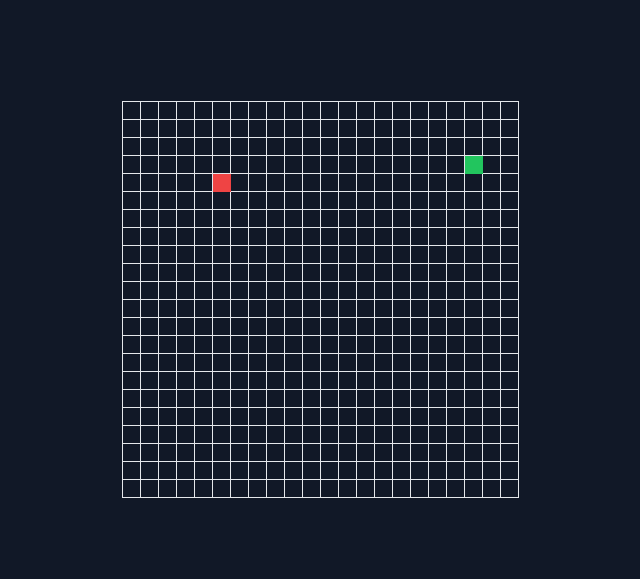
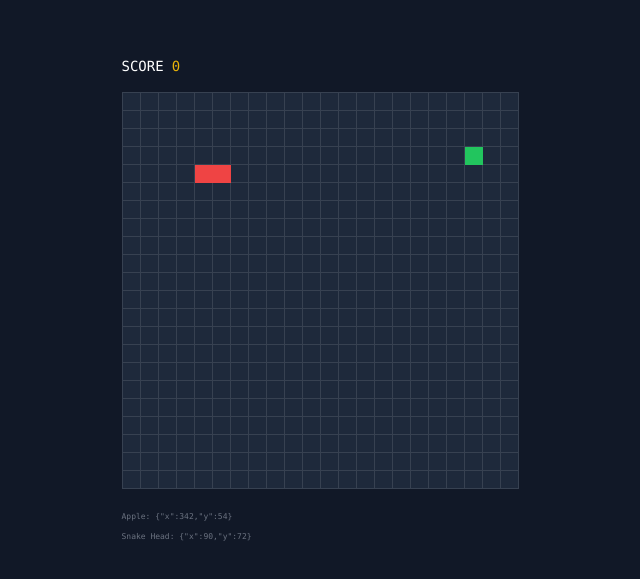
Before and after one commit to eleviven/snake-game-react, a React (Create React App) app: page / in a window 1280 px wide. Shown: the part 101-680 px from the top of the page, without its empty margins (320-960 px from the left). Built offline with nearby package versions, Linux system fonts and the light colour scheme; the HTML template or start-up script is replaced by a standard one.

Commit message:
Added game over modal to app

```diff
--- a/src/App.tsx
+++ b/src/App.tsx
@@ -1,38 +1,51 @@
 import { FC, useEffect } from "react";
 import shallow from "zustand/shallow";
-import { Apple, Board, Snake } from "./components";
+import { Apple, Board, Details, GameInfo, Snake } from "./components";
 import { DIRECTIONS } from "./constants";
 import { useGameStore } from "./store/game.store";
+import { GAME_STATUSES } from "./types";
 
 const App: FC = () => {
   const initGame = useGameStore((state) => state.initGame);
   const moveSnake = useGameStore((state) => state.moveSnake);
   const setDirection = useGameStore((state) => state.setDirection);
+  const setStatus = useGameStore((state) => state.setStatus);
   const checkIfEat = useGameStore((state) => state.checkIfEat);
-  const setStatus = useGameStore((state) => state.setStatus);
+  const checkIfCross = useGameStore((state) => state.checkIfCross);
+  const checkIfBorder = useGameStore((state) => state.checkIfBorder);
 
-  const { status } = useGameStore(
+  const { status, score } = useGameStore(
     (state) => ({
       status: state.status,
+      score: state.score,
     }),
     shallow
   );
 
   useEffect(() => {
     initGame();
+    // eslint-disable-next-line react-hooks/exhaustive-deps
+  }, []);
+
+  useEffect(() => {
+    if (status === GAME_STATUSES.END) return;
     window.addEventListener("keydown", handleKeyDown);
     return () => {
       window.removeEventListener("keydown", handleKeyDown);
     };
     // eslint-disable-next-line react-hooks/exhaustive-deps
-  }, []);
+  }, [status]);
 
   useEffect(() => {
     const callback = () => {
       moveSnake();
       checkIfEat();
+      checkIfCross();
+      checkIfBorder();
     };
-    if (!status) return;
+    if ([GAME_STATUSES.END, GAME_STATUSES.STOP].includes(status)) {
+      return;
+    }
     const interval = setInterval(callback, 90);
     return () => {
       clearInterval(interval);
@@ -41,7 +54,7 @@ const App: FC = () => {
   }, [status]);
 
   const handleKeyDown = (event: KeyboardEvent) => {
-    if (!status) setStatus(true);
+    if (status === GAME_STATUSES.STOP) setStatus(GAME_STATUSES.START);
     switch (event.key) {
       case "ArrowLeft":
         setDirection(DIRECTIONS.LEFT);
@@ -59,11 +72,30 @@ const App: FC = () => {
   };
 
   return (
-    <div className="grid place-items-center min-h-screen">
-      <Board>
-        <Snake />
-        <Apple />
-      </Board>
+    <div className="grid place-items-center min-h-screen py-6">
+      <div>
+        <Details />
+        <Board>
+          <Snake />
+          <Apple />
+          {status === GAME_STATUSES.END && (
+            <div className="absolute z-20 w-full h-full flex items-center justify-center bg-red-500 bg-opacity-40">
+              <div className="bg-red-500 text-white w-8/12 rounded-xl p-6 flex flex-col items-center">
+                <div className="text-xs">Game Over</div>
+                <div className="font-bold">Your Score</div>
+                <div className="font-bold text-3xl my-3">{score}</div>
+                <button
+                  onClick={initGame}
+                  className="bg-white text-red-800 border border-red-800 font-semibold px-3 py-2 rounded-md"
+                >
+                  Restart
+                </button>
+              </div>
+            </div>
+          )}
+        </Board>
+        <GameInfo />
+      </div>
     </div>
   );
 };
--- a/src/components/Board/Board.tsx
+++ b/src/components/Board/Board.tsx
@@ -6,7 +6,7 @@ const Board: FC<PropsWithChildren> = ({ children }) => {
   const rows = createList();
 
   return (
-    <div className="relative inline-block border-t border-l">
+    <div className="relative inline-block border-t border-l border-gray-700 bg-slate-800 overflow-hidden">
       {rows.map((row) => (
         <div key={row} className="flex">
           {rows.map((col) => (
@@ -16,7 +16,7 @@ const Board: FC<PropsWithChildren> = ({ children }) => {
                 height: numWithPx(PIXEL_SIZE),
                 width: numWithPx(PIXEL_SIZE),
               }}
-              className={`border-r border-b`}
+              className={`border-r border-b border-gray-700`}
             />
           ))}
         </div>
```
